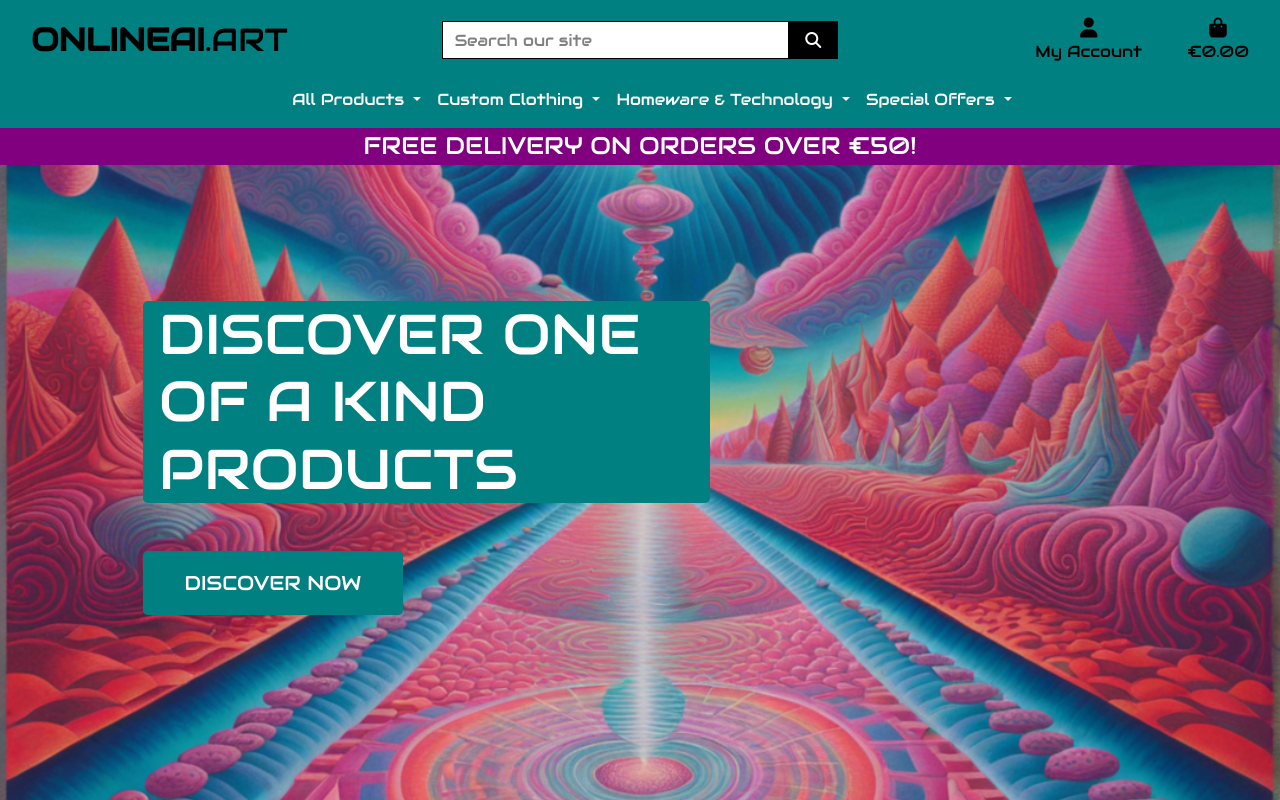
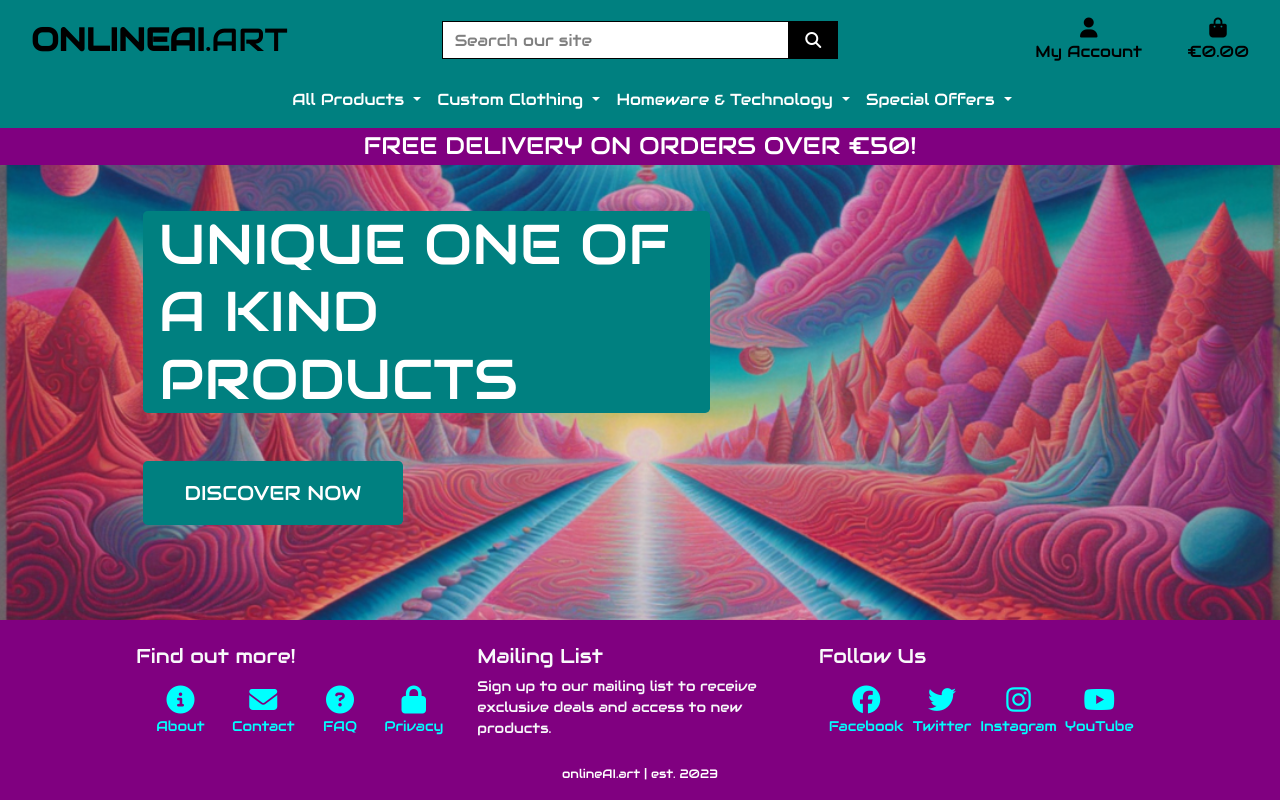
Before and after one commit to KC-7/ecommerce, a Django app: page / in a window 1280 px wide. Run offline with Django 3.2, Linux system fonts and the light colour scheme; some libraries are stand-ins or nearby versions.

Commit message:
Add footer and updating styling for footer and nav

```diff
--- a/home/templates/home/index.html
+++ b/home/templates/home/index.html
@@ -14,7 +14,7 @@
         <div class="row h-100">
             <div class="col-12 col-md-7 my-auto">
                 <h1 class="display-4 logo-font text-white bg-teal rounded-lg px-3 responsive-heading">
-                    Discover one of a kind products
+                    Unique one of a kind products
                 </h1>
                 <div class="my-5">
                     <h4>
--- a/static/css/base.css
+++ b/static/css/base.css
@@ -33,6 +33,42 @@ body {
     height: calc(100vh - 164px);
     color: var(--grey);
     font-family: 'Audiowide', cursive;
+    min-height: 100vh;
+    display: flex;
+    flex-direction: column;
+}
+
+.hide {
+    display: none;
+}
+
+footer {
+    margin-top: auto;
+    /* Set footer position to be fixed at the bottom */
+    position: relative;
+    left: 0;
+    bottom: 0;
+    width: 100%;
+}
+
+.social-icons {
+    display: flex;
+    justify-content: space-between;
+    padding: 10px;
+    margin: 0;
+}
+
+a {
+    color: var(--cyan);
+    text-decoration: none;
+    transition: background-color 0.3s;
+    border-radius: 10px;
+}
+
+a:hover {
+    background-color: rgba(0, 0, 0, 0.1);
+    color: var(--gold);
+    text-decoration: none;
 }
 
 /* from Bulma */
@@ -409,6 +445,10 @@ input[name='q']::placeholder {
     .decrement-qty {
         padding: .25rem .5rem !important;
     }
+
+    .social-icons {
+        font-size: x-small;
+    }
 }
 
 /* Remove left and right padding from navbar elements so that content stays on one row on smaller devices */
@@ -416,5 +456,9 @@ input[name='q']::placeholder {
     .navbar {
         padding-left: 0;
         padding-right: 0;
+        font-size: small;
+    }
+    .social-icons {
+        font-size: xx-small;
     }
 }
--- a/templates/base.html
+++ b/templates/base.html
@@ -172,6 +172,68 @@
     {% block content %}
     {% endblock %}
 
+    <footer class="small mt-auto py-3 bg-purple text-light footer">
+        <!-- Footer Container -->
+        <div class="container">
+            <div class="row">
+                <!-- Column 1: About -->
+                <div class="col-md-4 p-2">
+                    <h5>Find out more!</h5>
+                    <ul class="social-icons list-inline text-center">
+                        <li class="list-inline-item"><a href="https://www.example-store.com/about" target="_blank"
+                                rel="noopener noreferrer" aria-label="About Us"><i class="fas fa-info-circle fa-2x"></i> About</a></li>
+                        <li class="list-inline-item"><a href="https://www.example-store.com/contact" target="_blank"
+                                rel="noopener noreferrer" aria-label="Contact Us"><i class="fas fa-envelope fa-2x"></i> Contact</a></li>
+                        <li class="list-inline-item"><a href="https://www.example-store.com/faq" target="_blank"
+                                rel="noopener noreferrer" aria-label="FAQ"><i class="fas fa-question-circle fa-2x"></i> FAQ</a></li>
+                        <li class="list-inline-item"><a href="https://www.example-store.com/privacy" target="_blank"
+                                rel="noopener noreferrer" aria-label="Privacy Policy"><i class="fas fa-lock fa-2x"></i> Privacy</a></li>
+                    </ul>
+                </div>
+                <!-- Column 2: Email Sign Up Form -->
+                <div class="col-md-4 p-2">
+                    <h5>Mailing List</h5>
+                    <p>Sign up to our mailing list to receive exclusive deals and access to new products.</p>
+
+                    <!-- <p>
+                        If you have any questions, feedback or suggestions, please contact us at <a
+                            href="mailto:contact@cre8ai.art" aria-label="Send an email">contact@onlineai.art</a>, we would
+                        love to hear from you!
+                    </p> -->
+
+                </div>
+                <!-- Column 3: Social Links -->
+                <div class="col-md-4 p-2">
+                    <h5>Follow Us</h5>
+                    <ul class="social-icons list-inline text-center">
+                        <li class="list-inline-item"><a href="https://www.facebook.com/" target="_blank"
+                                rel="noopener noreferrer" aria-label="Facebook"><i class="fab fa-facebook fa-2x"></i> Facebook</a>
+                        </li>
+                        <li class="list-inline-item"><a href="https://twitter.com/" target="_blank"
+                                rel="noopener noreferrer" aria-label="Twitter"><i class="fab fa-twitter fa-2x"></i> Twitter</a>
+                        </li>
+                        <li class="list-inline-item"><a href="https://www.instagram.com/" target="_blank"
+                                rel="noopener noreferrer" aria-label="Instagram"><i class="fab fa-instagram fa-2x"></i> Instagram</a>
+                        </li>
+                        <li class="list-inline-item"><a href="https://www.youtube.com/" target="_blank"
+                                rel="noopener noreferrer" aria-label="YouTube"><i class="fab fa-youtube fa-2x"></i> YouTube</a>
+                        </li>
+                    </ul>
+                </div>
+            </div>
+        </div>
+        <!-- Logo at end of footer -->
+        <div class="container">
+            <div class="row">
+                <div class="col-md-12">
+                    <p class="text-center text-small mb-0 text-white">
+                        <small>onlineAI.art | est. 2023</small>
+                    </p>
+                </div>
+            </div>
+        </div>
+    </footer>
+
     {% block postloadjs %}
     <script type="text/javascript">
         $('.toast').toast('show');
```
